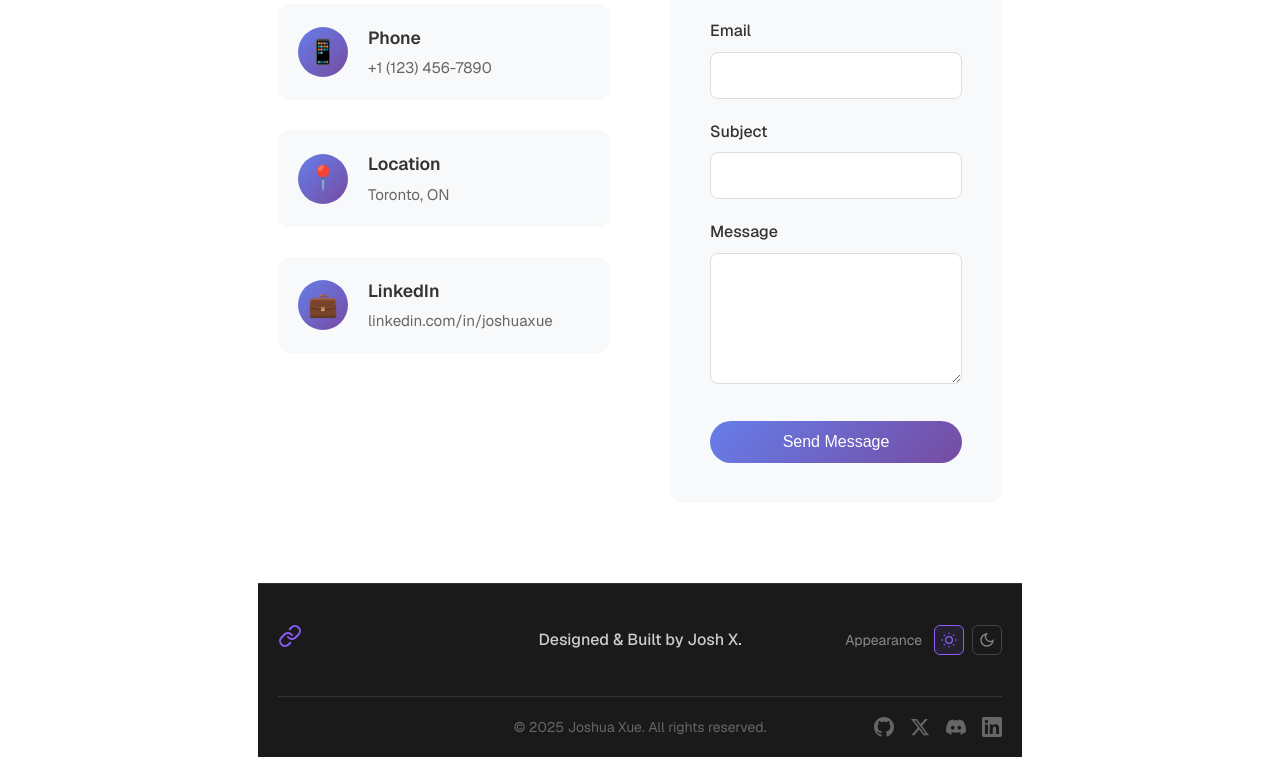
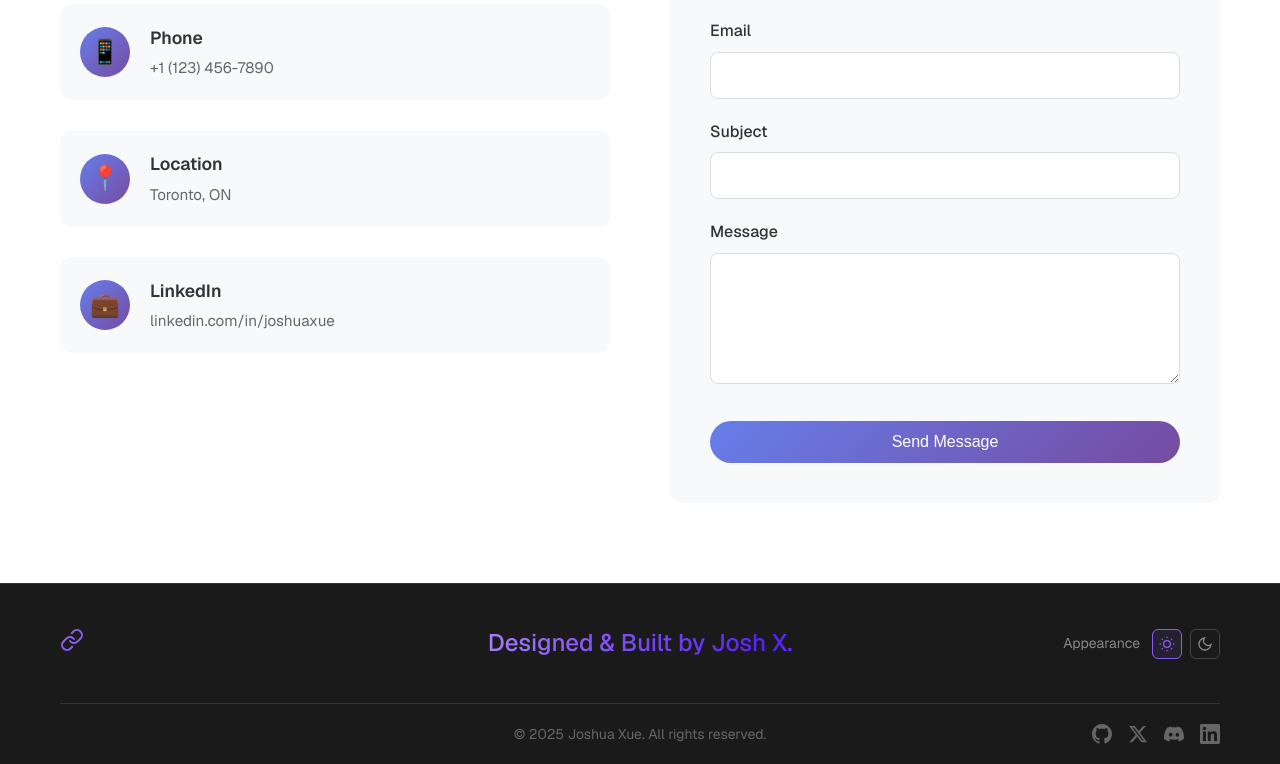
Before and after one commit to xuej41/portfolio-v2, a React (Vite) app: page /contact in a window 1280 px wide. Shown: the part 402-1166 px from the top of the page. Built offline with nearby package versions, Linux system fonts and the light colour scheme.

Commit message:
Fix window formatting on chromium browsers

```diff
--- a/src/App.css
+++ b/src/App.css
@@ -69,7 +69,7 @@ body {
 
 /* Container Styles */
 .container {
-  max-width: 1200px;
+  max-width: 12000px;
   margin: 0 auto;
   padding: 0 20px;
 }
--- a/src/components/Footer.css
+++ b/src/components/Footer.css
@@ -38,15 +38,45 @@
   }
 
   .footer-link {
-    color: #ccc;
-    text-decoration: none;
-    font-size: 16px;
+    color: transparent; /* Make the text transparent to show the gradient */
+    background: linear-gradient(90deg, #8b5cf6, #561eff, #c4b5fd, #8b5cf6); /* Gradient colors */
+    background-size: 200%; /* Make the gradient larger for the animation */
+    background-clip: text;
+    -webkit-background-clip: text; /* For WebKit browsers */
+    text-fill-color: transparent; /* For WebKit browsers */
+    -webkit-text-fill-color: transparent; /* For WebKit browsers */
+    font-size: 24px;
     font-weight: 500;
-    transition: color 0.3s ease;
+    animation: gradient-move 3s infinite linear; /* Add animation */
   }
 
   .footer-link:hover {
-    color: white;
+    background: linear-gradient(90deg, #ffffff, #f3e8ff, #ffffff); /* Brighter gradient on hover */
+    background-size: 200%;
+    -webkit-background-clip: text; /* For WebKit browsers */
+    text-fill-color: transparent; /* For WebKit browsers */
+    -webkit-text-fill-color: transparent; /* For WebKit browsers */
+    transition: all 0.3s ease;
+    animation: gradient-move-hover 3s infinite linear; /* Faster animation on hover */
+  }
+
+  /* Keyframes for the moving gradient */
+  @keyframes gradient-move {
+    0% {
+      background-position: 0%;
+    }
+    100% {
+      background-position: 200%;
+    }
+  }
+
+  @keyframes gradient-move-hover {
+    0% {
+      background-position: 0%;
+    }
+    100% {
+      background-position: 200%;
+    }
   }
 
   .footer-right {
--- a/src/components/Hero.css
+++ b/src/components/Hero.css
@@ -2,6 +2,7 @@
   padding: 120px 0 80px;
   background: #1a1a1a;
   min-height: 100vh;
+  width: 100vw;
   display: flex;
   align-items: center;
   color: white;
--- a/src/pages/About.css
+++ b/src/pages/About.css
@@ -2,6 +2,7 @@
   padding: 120px 0 80px;
   background: #fff;
   min-height: 100vh;
+  width: 100vw;
 }
 
 .about-container {
--- a/src/pages/Contact.css
+++ b/src/pages/Contact.css
@@ -2,6 +2,7 @@
   padding: 120px 0 80px;
   background: #fff;
   min-height: 100vh;
+  width: 100vw;
 }
 
 .contact-container {
--- a/src/pages/Projects.css
+++ b/src/pages/Projects.css
@@ -153,6 +153,7 @@
   padding: 120px 0 80px;
   background: #f8f9fa;
   min-height: 100vh;
+  width: 100vw;
 }
 
 .projects-container {
```
